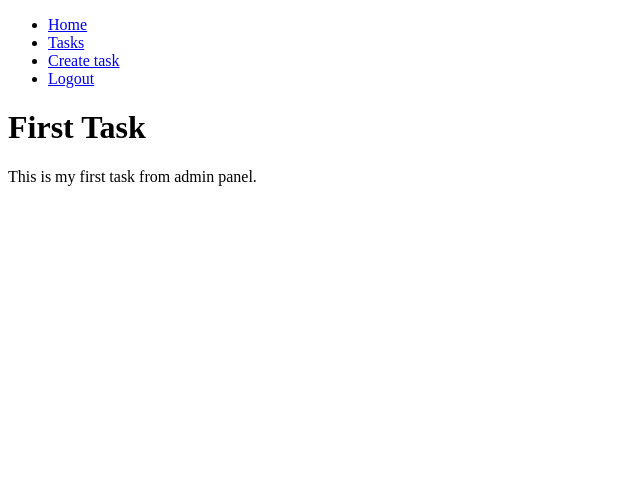
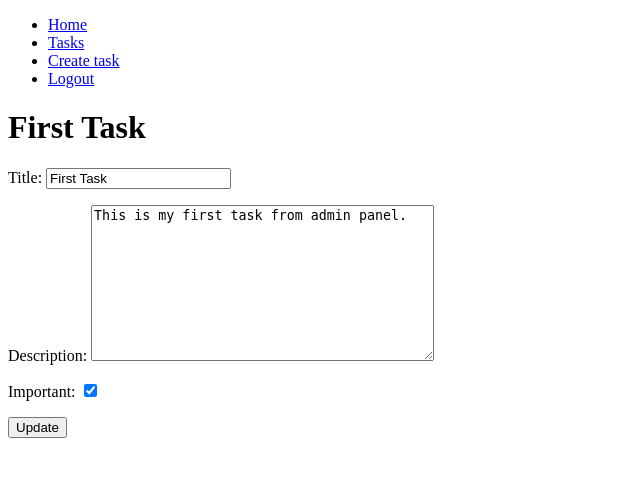
Before and after one commit to Vidoalessandro/django-crud-auth-tasks, a Django app: page /tasks/1/ in a window 1280 px wide. Shown: the top 477 px of the page, without its empty margins (0-640 px from the left). Run offline with Django 4.2, Linux system fonts and the light colour scheme; a user stored in the database is signed in; data comes from the database, SQL or seed files in the repository; both versions use the stored data as it was after the commit.

Commit message:
Update task

```diff
--- a/tasks/templates/task_detail.html
+++ b/tasks/templates/task_detail.html
@@ -3,6 +3,17 @@
 {% block content %}
 
     <h1>{{task.title}}</h1>
-    <p>{{task.description}}</p>
+
+    {{error}}
+
+    <form method="POST">
+
+        {% csrf_token %}
+        {{form.as_p}}
+        <button>
+            Update
+        </button>
+
+    </form>
 
 {% endblock %}
--- a/tasks/templates/tasks.html
+++ b/tasks/templates/tasks.html
@@ -16,7 +16,6 @@
                     {% endif %}
                     <p>{{task.description}}</p>
                     <p>{{task.user.username}}</p>
-                    <p>{{task.important}}</p>
                 </a>
             </li>
 
--- a/tasks/views.py
+++ b/tasks/views.py
@@ -83,7 +83,22 @@ def create_task(request):
             })
 
 def task_detail(request, task_id):
-    task = get_object_or_404(Tasks, pk=task_id)
-    return render(request, 'task_detail.html', {
-        'task': task,
-    })
+    if request.method == 'GET':
+            task = get_object_or_404(Tasks, pk=task_id, user=request.user)
+            form = TaskForm(instance=task)
+            return render(request, 'task_detail.html', {
+                'task': task,
+                'form': form
+            })
+    else:
+        try:
+            task = get_object_or_404(Tasks, pk=task_id, user=request.user)
+            form = TaskForm(request.POST, instance=task)
+            form.save()
+            return redirect('tasks')
+        except ValueError:
+            return render(request, 'task_detail.html', {
+                'task': task,
+                'form': form,
+                'error': "Error updating task"
+            })
```
Also changed, not shown: db.sqlite3.
